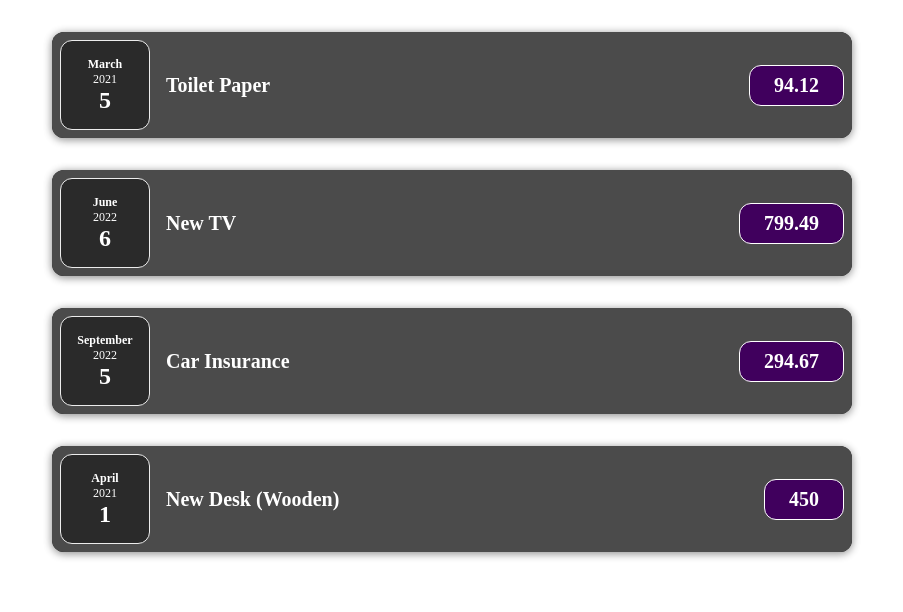
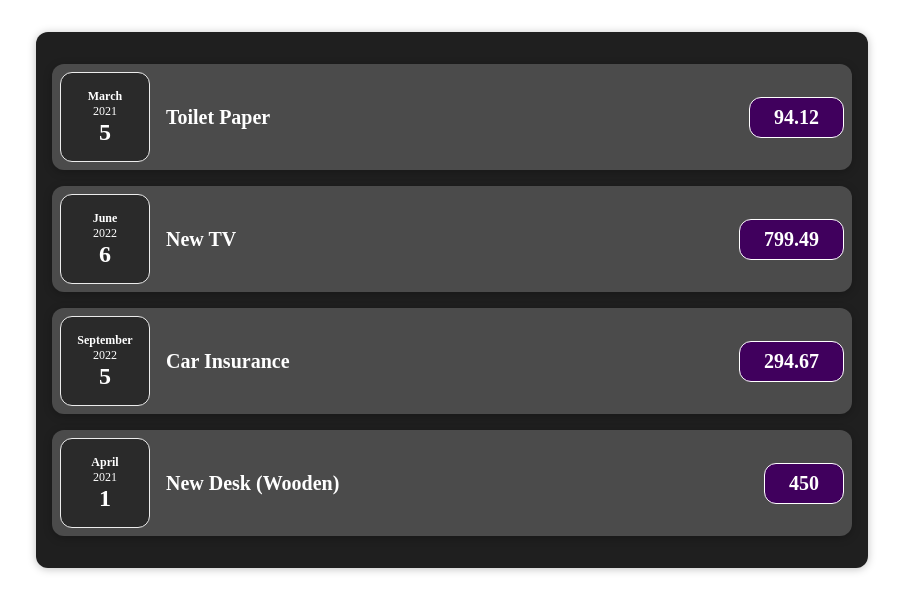
Before and after one commit to Abhilash4597/Expense-Tracker, a React (Vite) app: page / in a window 1280 px wide. Shown: the top 612 px of the page, without its empty margins (188-1091 px from the left). Built offline with nearby package versions, Linux system fonts and the light colour scheme.

Commit message:
seperate component for expenses updated

```diff
--- a/src/Components/ExpenseDate.jsx
+++ b/src/Components/ExpenseDate.jsx
@@ -1,8 +1,7 @@
-import React from 'react'
-import './ExpenseDate.css'
+import React from 'react';
+import './ExpenseDate.css';
 
 export default function ExpenseDate(props) {
-
   let day = props.date.getDay();
   let month = props.date.toLocaleString('default', { month: 'long' });
   let year = props.date.getFullYear();
--- a/src/Components/ExpenseItem.jsx
+++ b/src/Components/ExpenseItem.jsx
@@ -4,13 +4,11 @@ import ExpenseDate from './ExpenseDate';
 
 export default function ExpenseItem(props) {
   return (
-    <div className="expenses">
-      <div className="expense-item">
-        <ExpenseDate date={props.date} />
-        <div className="expense-item_description">
-          <h2>{props.title}</h2>
-          <div className="expense-item_price">{props.amount}</div>
-        </div>
+    <div className="expense-item">
+      <ExpenseDate date={props.date} />
+      <div className="expense-item_description">
+        <h2>{props.title}</h2>
+        <div className="expense-item_price">{props.amount}</div>
       </div>
     </div>
   );
--- a/src/Components/Expenses.css
+++ b/src/Components/Expenses.css
@@ -1,9 +1,9 @@
-.expenses{
-  padding: -1rem;
+.expenses {
+  padding: 1rem;
   background-color: rgb(31, 31, 31);
   margin: 2rem auto;
   width: 50rem;
   max-width: 95%;
   border-radius: 12px;
-  box-shadow: 0 1px 8px rgba(0,0,0,0.25);
+  box-shadow: 0 1px 8px rgba(0, 0, 0, 0.25);
 }
--- a/src/Components/Expenses.jsx
+++ b/src/Components/Expenses.jsx
@@ -4,7 +4,8 @@ import './Expenses.css';
 
 function Expenses(props) {
   return (
-    props.expenses.map(item => {
+    <div className="expenses">
+      {props.expenses.map(item => {
         return (
           <ExpenseItem
             key={item.id}
@@ -12,9 +13,10 @@ function Expenses(props) {
             amount={item.amount}
             date={item.date}
           />
-    )
-    })
-  )
+        );
+      })}
+    </div>
+  );
 }
 
 export default Expenses;
```
Lines whose indentation alone changed are shown as unchanged.
